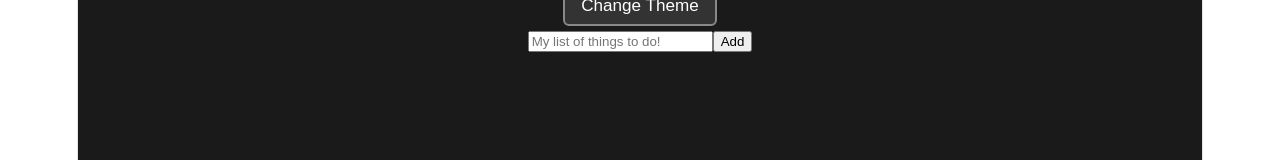
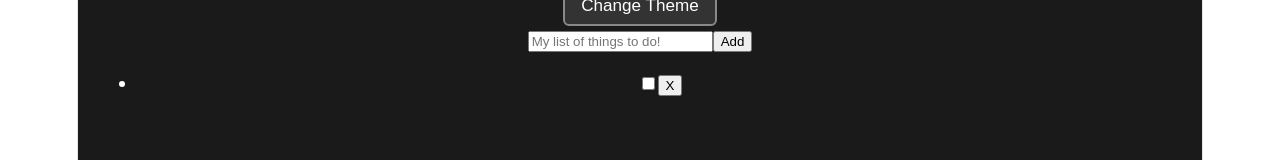
Before and after one commit to SS0391/Todo-Theme-assignment, a React (Vite) app: page / in a window 1280 px wide. Shown: the part 150-310 px from the top of the page. Built offline with nearby package versions, Linux system fonts and the light colour scheme.

Commit message:
added Todolist to app

```diff
--- a/src/App.jsx
+++ b/src/App.jsx
@@ -1,6 +1,7 @@
 import "./App.css";
 import ThemeToggle from "./components/ThemeToggle/ThemeToggle.jsx";
 import { TodoForm } from "./components/TodoForm/TodoForm.jsx";
+import { TodoList } from "./components/TodoList/TodoList";
 import { useTheme } from "./context/ThemeContext.jsx";
 
 function App() {
@@ -10,6 +11,7 @@ function App() {
       <h1>useEffect Assignment Theme and Todo List</h1>
       <ThemeToggle />
       <TodoForm />
+      <TodoList />
     </div>
   );
 }
```
